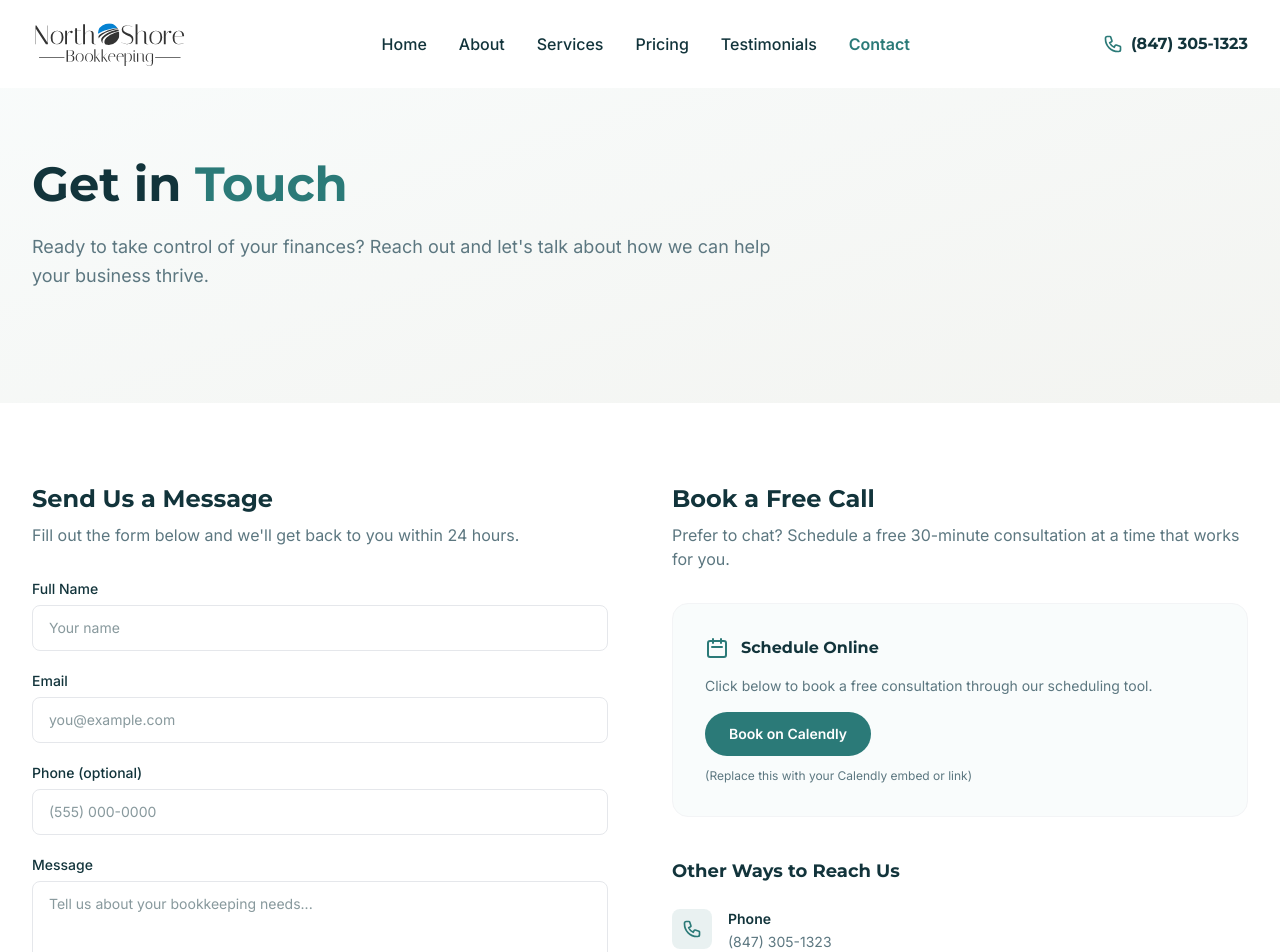
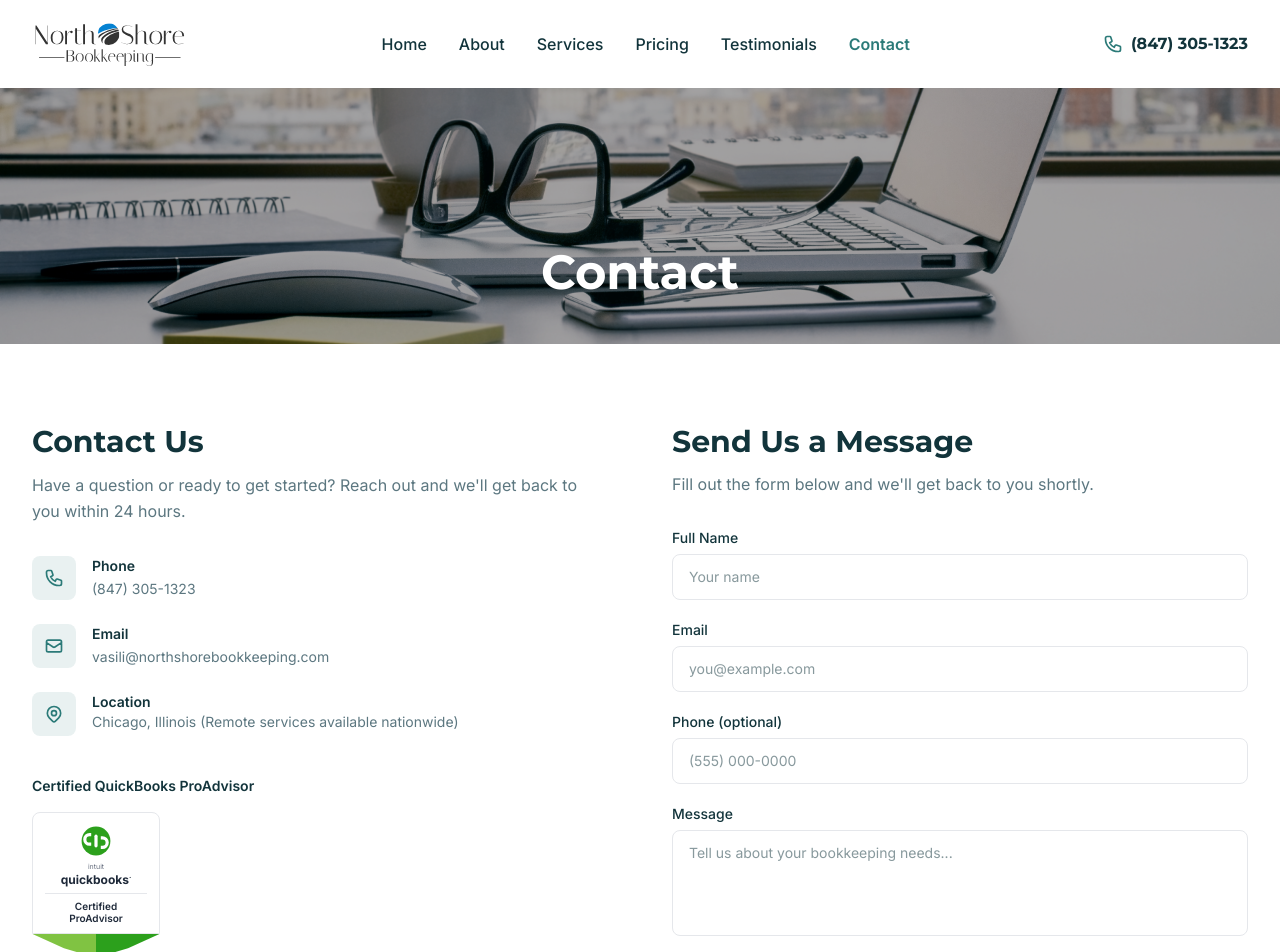
Before and after one commit to ch444444/Bookeeping, a Next.js app: page /contact in a window 1280 px wide. Shown: the top 952 px of the page. Built offline with nearby package versions, Linux system fonts and the light colour scheme.

Commit message:
Rebuild contact page on Wenonah layout with banner, Contact Us info, ProAdvisor badge, and form

```diff
--- a/src/app/contact/page.tsx
+++ b/src/app/contact/page.tsx
@@ -4,26 +4,64 @@ import { motion } from "framer-motion";
 import SectionWrapper from "@/components/SectionWrapper";
 import ContactForm from "@/components/ContactForm";
 
+function ProAdvisorBadge() {
+  return (
+    <div className="inline-block w-32">
+      <div className="bg-white rounded-t-lg px-3 pt-3 pb-2 text-center border border-gray-200">
+        <div className="flex justify-center mb-1.5">
+          <svg className="w-8 h-8" viewBox="0 0 40 40" fill="none">
+            <circle cx="20" cy="20" r="18" fill="#2CA01C" />
+            <path
+              d="M14 14h-2a4 4 0 000 8h2v4h-2a8 8 0 010-16h2v4zm12 12h2a4 4 0 000-8h-2v-4h2a8 8 0 010 16h-2v-4z"
+              fill="white"
+            />
+            <rect x="18" y="12" width="4" height="16" rx="2" fill="white" />
+          </svg>
+        </div>
+        <p className="text-[7px] text-gray-500 leading-tight">intuit</p>
+        <p className="text-xs font-bold text-gray-800 leading-tight">
+          quickbooks<span className="text-[7px] align-top">.</span>
+        </p>
+        <div className="border-t border-gray-200 mt-1.5 pt-1.5">
+          <p className="text-[10px] font-semibold text-gray-800 leading-tight">
+            Certified
+          </p>
+          <p className="text-[10px] font-semibold text-gray-800 leading-tight">
+            ProAdvisor
+          </p>
+        </div>
+      </div>
+      <div className="relative">
+        <div className="flex">
+          <div
+            className="w-1/2 h-6 bg-[#80C342]"
+            style={{ clipPath: "polygon(0 0, 100% 0, 100% 100%, 50% 60%)" }}
+          />
+          <div
+            className="w-1/2 h-6 bg-[#2CA01C]"
+            style={{ clipPath: "polygon(0 0, 100% 0, 50% 60%, 0 100%)" }}
+          />
+        </div>
+      </div>
+    </div>
+  );
+}
+
 export default function ContactPage() {
   return (
     <>
-      {/* Hero */}
-      <section className="bg-gradient-to-br from-bg-light to-bg-muted pt-32 pb-20 lg:pt-40 lg:pb-28">
-        <div className="max-w-7xl mx-auto px-4 sm:px-6 lg:px-8">
-          <motion.div
-            initial={{ opacity: 0, y: 30 }}
-            animate={{ opacity: 1, y: 0 }}
-            transition={{ duration: 0.6 }}
-            className="max-w-3xl"
-          >
-            <h1 className="text-4xl sm:text-5xl font-bold text-text-dark font-[family-name:var(--font-heading)]">
-              Get in <span className="text-primary">Touch</span>
+      {/* Hero banner */}
+      <section className="mt-[72px] lg:mt-[88px]">
+        <div
+          className="relative h-48 sm:h-56 lg:h-64 bg-cover bg-center"
+          style={{ backgroundImage: "url('/services-hero.png')" }}
+        >
+          <div className="absolute inset-0 bg-black/35" />
+          <div className="relative h-full flex items-end justify-center pb-8 sm:pb-10 lg:pb-12">
+            <h1 className="text-4xl sm:text-5xl font-bold text-white font-[family-name:var(--font-heading)]">
+              Contact
             </h1>
-            <p className="mt-6 text-lg text-text-muted leading-relaxed">
-              Ready to take control of your finances? Reach out and let&apos;s
-              talk about how we can help your business thrive.
-            </p>
-          </motion.div>
+          </div>
         </div>
       </section>
 
@@ -31,70 +69,25 @@ export default function ContactPage() {
       <SectionWrapper className="py-16 lg:py-20 bg-white">
         <div className="max-w-7xl mx-auto px-4 sm:px-6 lg:px-8">
           <div className="grid lg:grid-cols-2 gap-16">
-            {/* Form */}
-            <div>
-              <h2 className="text-2xl font-bold text-text-dark mb-2 font-[family-name:var(--font-heading)]">
-                Send Us a Message
+            {/* Contact info */}
+            <motion.div
+              initial={{ opacity: 0, y: 30 }}
+              whileInView={{ opacity: 1, y: 0 }}
+              viewport={{ once: true }}
+              transition={{ duration: 0.5 }}
+            >
+              <h2 className="text-3xl font-bold text-text-dark mb-3 font-[family-name:var(--font-heading)]">
+                Contact Us
               </h2>
-              <p className="text-text-muted mb-8">
-                Fill out the form below and we&apos;ll get back to you within 24
-                hours.
-              </p>
-              <ContactForm />
-            </div>
-
-            {/* Info + Calendly */}
-            <div>
-              <h2 className="text-2xl font-bold text-text-dark mb-2 font-[family-name:var(--font-heading)]">
-                Book a Free Call
-              </h2>
-              <p className="text-text-muted mb-8">
-                Prefer to chat? Schedule a free 30-minute consultation at a time
-                that works for you.
+              <p className="text-text-muted mb-8 leading-relaxed">
+                Have a question or ready to get started? Reach out and
+                we&apos;ll get back to you within 24 hours.
               </p>
 
-              {/* Calendly Placeholder */}
-              <div className="bg-bg-light rounded-2xl p-8 border border-gray-100 mb-10">
-                <div className="flex items-center gap-3 mb-4">
-                  <svg
-                    className="w-6 h-6 text-primary"
-                    fill="none"
-                    stroke="currentColor"
-                    viewBox="0 0 24 24"
-                  >
-                    <path
-                      strokeLinecap="round"
-                      strokeLinejoin="round"
-                      strokeWidth={2}
-                      d="M8 7V3m8 4V3m-9 8h10M5 21h14a2 2 0 002-2V7a2 2 0 00-2-2H5a2 2 0 00-2 2v12a2 2 0 002 2z"
-                    />
-                  </svg>
-                  <h3 className="font-bold text-text-dark font-[family-name:var(--font-heading)]">
-                    Schedule Online
-                  </h3>
-                </div>
-                <p className="text-text-muted text-sm mb-4">
-                  Click below to book a free consultation through our scheduling
-                  tool.
-                </p>
-                <a
-                  href="#"
-                  className="inline-block bg-primary text-white px-6 py-3 rounded-full text-sm font-semibold hover:bg-primary-dark transition-all hover:shadow-lg hover:-translate-y-0.5"
-                >
-                  Book on Calendly
-                </a>
-                <p className="text-xs text-text-muted mt-3">
-                  (Replace this with your Calendly embed or link)
-                </p>
-              </div>
-
-              {/* Contact Info */}
               <div className="space-y-6">
-                <h3 className="text-lg font-bold text-text-dark font-[family-name:var(--font-heading)]">
-                  Other Ways to Reach Us
-                </h3>
+                {/* Phone */}
                 <div className="flex items-start gap-4">
-                  <div className="w-10 h-10 bg-primary/10 rounded-lg flex items-center justify-center flex-shrink-0">
+                  <div className="w-11 h-11 bg-primary/10 rounded-lg flex items-center justify-center flex-shrink-0">
                     <svg
                       className="w-5 h-5 text-primary"
                       fill="none"
@@ -119,8 +112,10 @@ export default function ContactPage() {
                     </a>
                   </div>
                 </div>
+
+                {/* Email */}
                 <div className="flex items-start gap-4">
-                  <div className="w-10 h-10 bg-primary/10 rounded-lg flex items-center justify-center flex-shrink-0">
+                  <div className="w-11 h-11 bg-primary/10 rounded-lg flex items-center justify-center flex-shrink-0">
                     <svg
                       className="w-5 h-5 text-primary"
                       fill="none"
@@ -145,8 +140,10 @@ export default function ContactPage() {
                     </a>
                   </div>
                 </div>
+
+                {/* Location */}
                 <div className="flex items-start gap-4">
-                  <div className="w-10 h-10 bg-primary/10 rounded-lg flex items-center justify-center flex-shrink-0">
+                  <div className="w-11 h-11 bg-primary/10 rounded-lg flex items-center justify-center flex-shrink-0">
                     <svg
                       className="w-5 h-5 text-primary"
                       fill="none"
@@ -177,7 +174,31 @@ export default function ContactPage() {
                   </div>
                 </div>
               </div>
-            </div>
+
+              {/* Certified ProAdvisor */}
+              <div className="mt-10">
+                <p className="font-semibold text-text-dark text-sm mb-4">
+                  Certified QuickBooks ProAdvisor
+                </p>
+                <ProAdvisorBadge />
+              </div>
+            </motion.div>
+
+            {/* Form */}
+            <motion.div
+              initial={{ opacity: 0, y: 30 }}
+              whileInView={{ opacity: 1, y: 0 }}
+              viewport={{ once: true }}
+              transition={{ duration: 0.5, delay: 0.1 }}
+            >
+              <h2 className="text-3xl font-bold text-text-dark mb-3 font-[family-name:var(--font-heading)]">
+                Send Us a Message
+              </h2>
+              <p className="text-text-muted mb-8">
+                Fill out the form below and we&apos;ll get back to you shortly.
+              </p>
+              <ContactForm />
+            </motion.div>
           </div>
         </div>
       </SectionWrapper>
```
